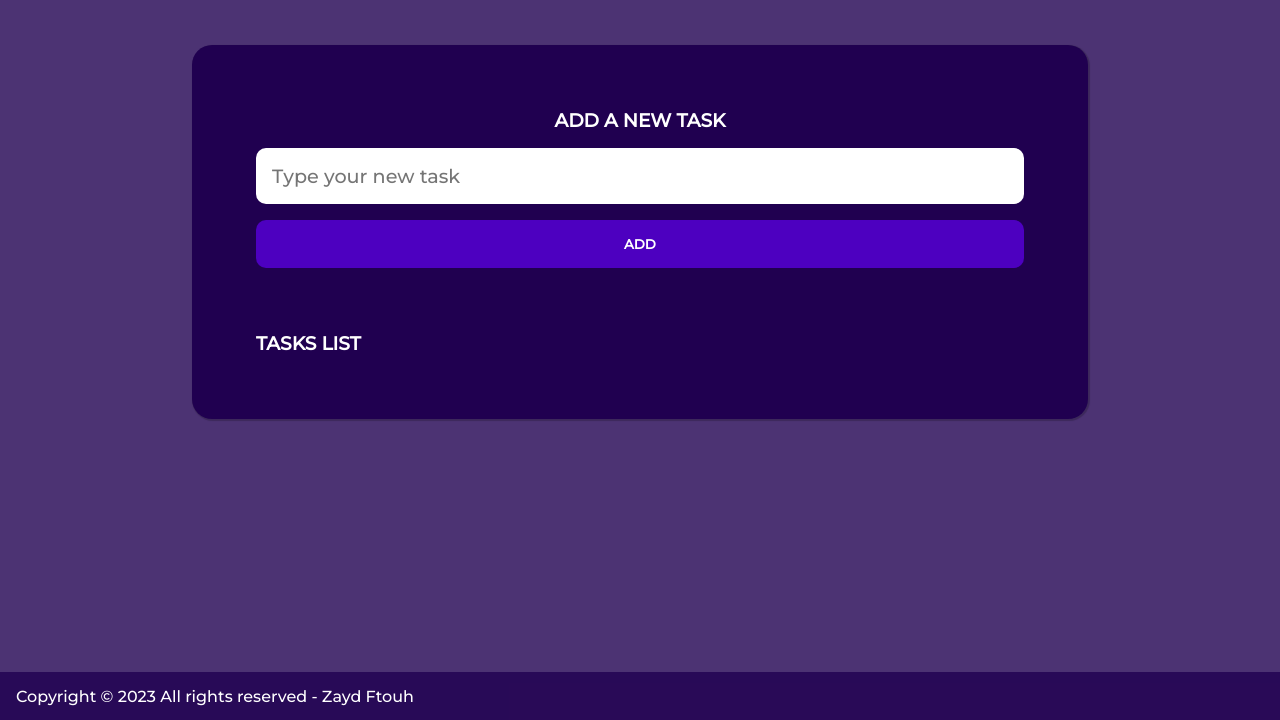
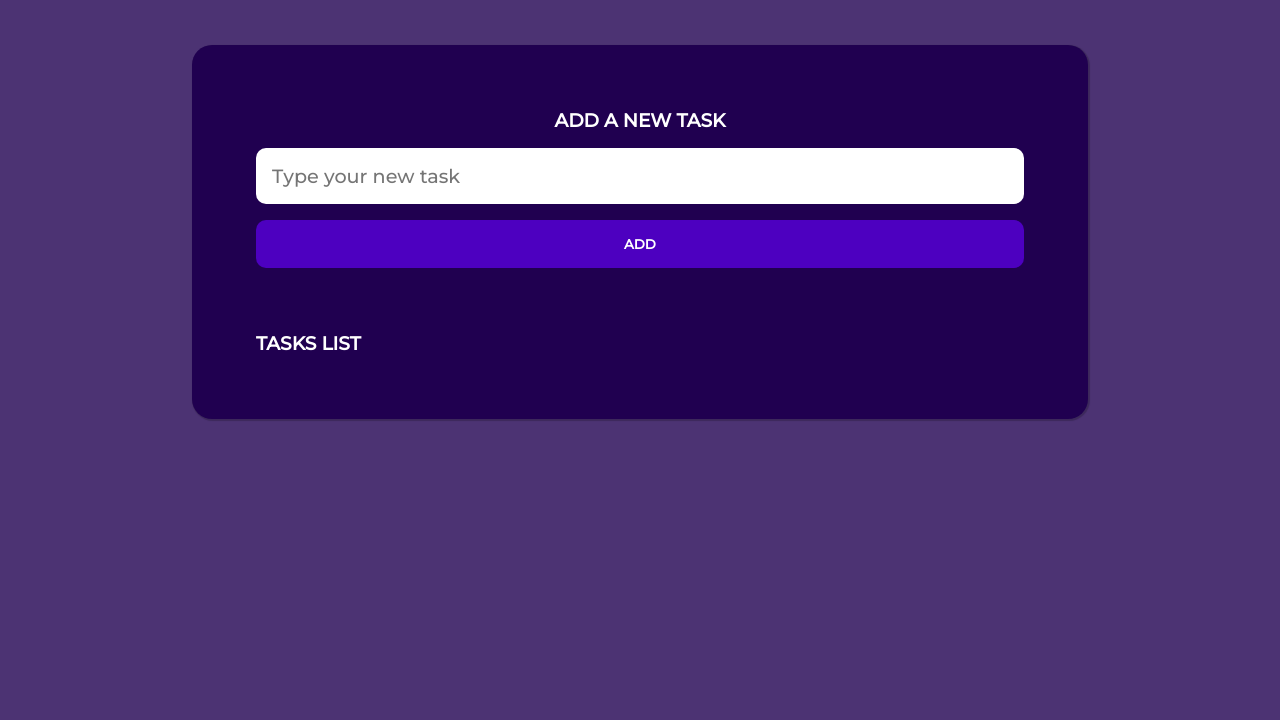
Before and after one commit to zare7x/Todo-List, a plain HTML site: page index.html in a window 1280 px wide. Shown: the part 80-800 px from the top of the page. Drawn offline with Linux system fonts and the light colour scheme.

Commit message:
Update index.html

```diff
--- a/index.html
+++ b/index.html
@@ -40,8 +40,5 @@
   </section>
 
   <script src="main.js"></script>
-  <footer>
-    <p>Copyright © 2023 All rights reserved - Zayd Ftouh</p>
-  </footer>
 </body>
 </html>
```
